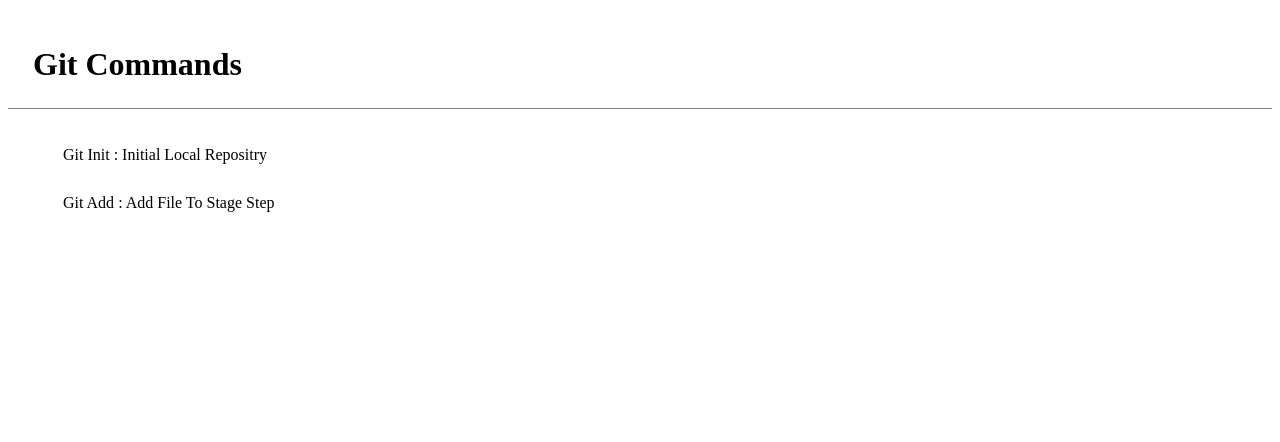
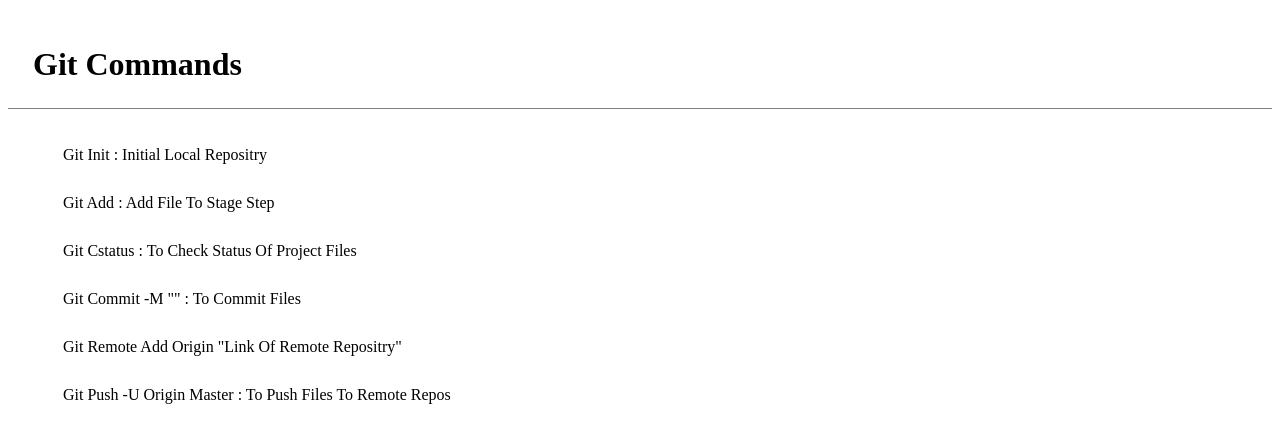
Before and after one commit to MGamal1986/git-command, a plain HTML site: page index.html in a window 1280 px wide. Drawn offline with Linux system fonts and the light colour scheme.

Commit message:
add new command

```diff
--- a/index.html
+++ b/index.html
@@ -12,6 +12,10 @@
     <ul class="list">
         <li>git init : initial local repositry</li>
         <li>git add <file> : add file to stage step</li>
+        <li>git cstatus : to check status of project files</li>
+        <li>git commit -m "" : to commit files </li>
+        <li>git remote add origin "link of remote repositry"</li>
+        <li>git push -u origin master : to push files to remote repos</li>
     </ul>
 </body>
 </html>
```
